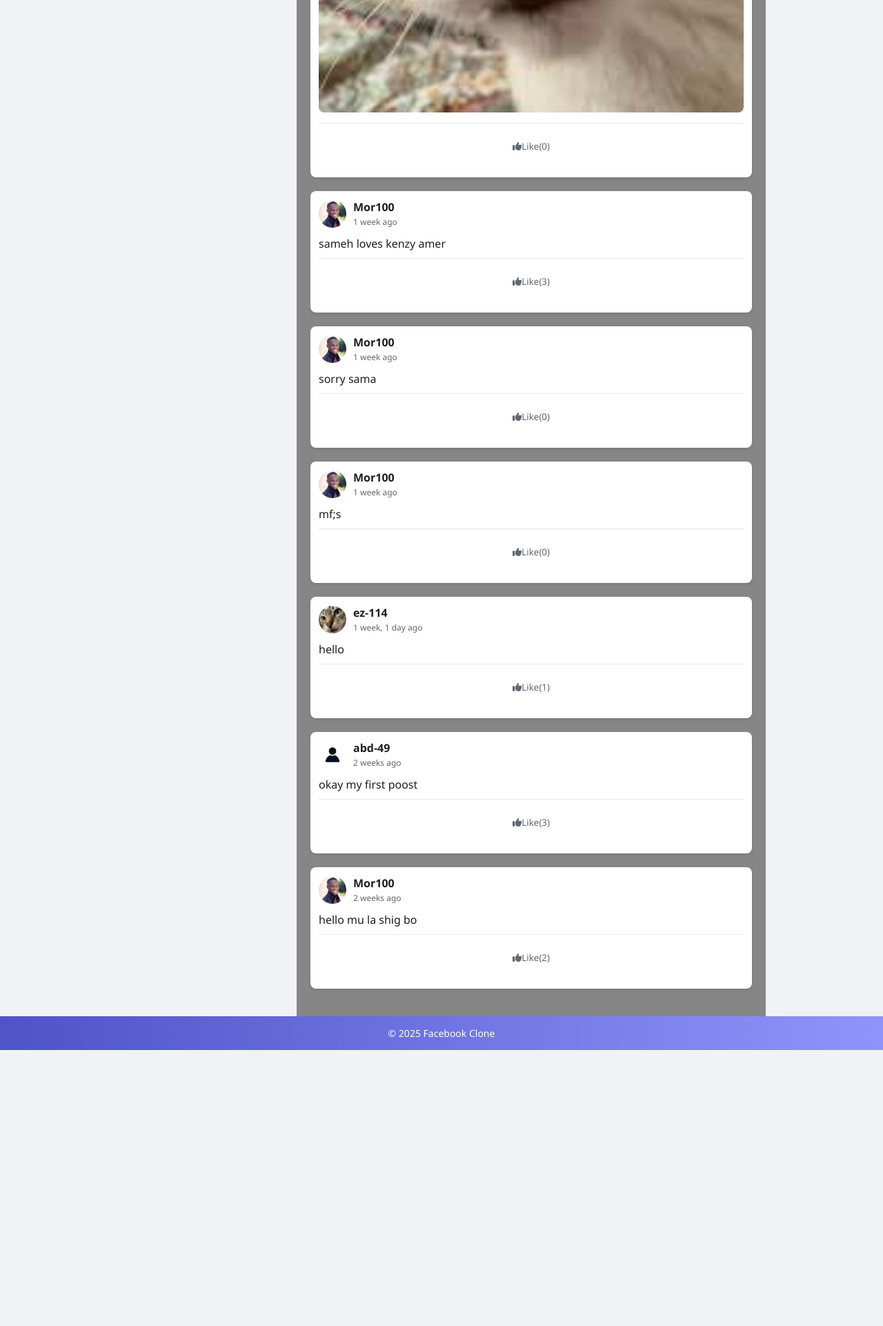
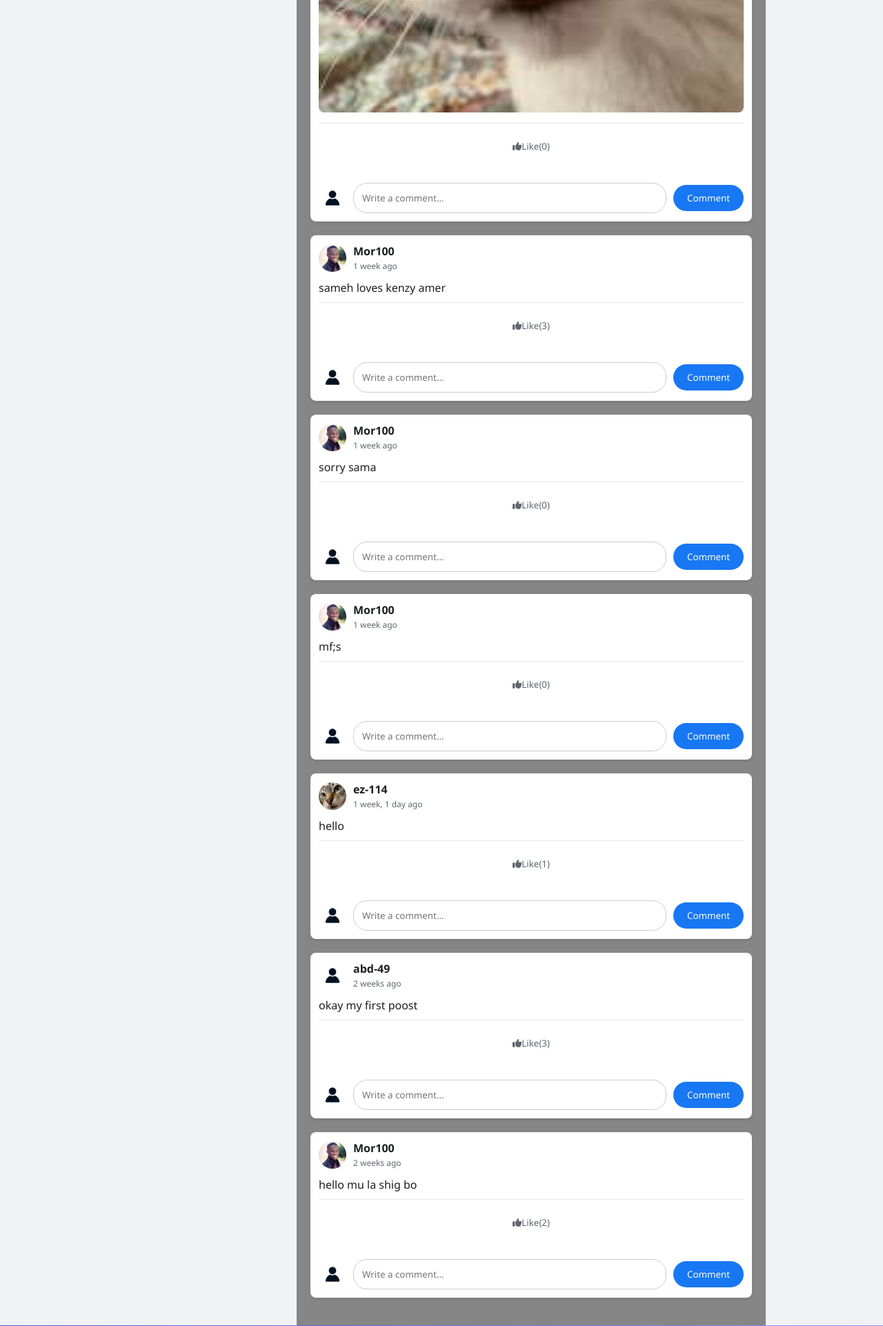
Before and after one commit to Amr-morgan/facebook-clone, a Django app: page / in a window 1280 px wide. Shown: the part 1082-3004 px from the top of the page at 69% size. Before the commit the page ends 2604 px from the top, so only its background shows below. Run offline with Django 5.2, Linux system fonts and the light colour scheme; a user stored in the database is signed in; data comes from the database, SQL or seed files in the repository; both versions use the stored data as it was after the commit; data that the repository does not hold is empty.

Commit message:
add: Users can now add and remove comments on posts

```diff
--- a/static/css/posts.css
+++ b/static/css/posts.css
@@ -172,3 +172,96 @@
     padding: 12px 16px;
     border-bottom: 1px solid #e4e6e9;
 }
+
+.comment-item {
+    align-items: center;
+    margin-bottom: 10px;
+}
+
+.comment-text {
+    background-color: #f0f2f5;
+    padding: 10px;
+    border-radius: 5px;
+    margin-left: 40px;
+    margin-top: 10px;
+    max-width: 80%;
+}
+
+.comment-header {
+    display: flex;
+    justify-items: start;
+    flex-direction: row;
+    justify-content: flex-start;
+}
+
+.left-comment-header {
+    display: flex;
+    align-items: center;
+}
+
+.right-comment-header {
+    display: flex;
+    align-items: center;
+    margin-left: 68%;
+}
+
+.comment-user-info {
+    display: flex;
+    flex-direction: column;
+    justify-content: center;
+    margin-left: 10px;
+}
+
+.comment-username {
+    font-weight: bold;
+}
+
+.comment-time {
+    font-size: 12px;
+    color: #999;
+    padding-left: 5px;
+}
+
+.comment-form {
+    display: flex;
+    align-items: center;
+    margin-top: 20px;
+}
+
+.delete-button {
+    color: #999;
+    font-size: 13px;
+    cursor: pointer;
+    text-decoration: none;
+}
+
+.delete-button:hover {
+    color: #1877f2;
+}
+
+.comment-input {
+    flex: 1;
+    padding: 12px;
+    border-radius: 20px;
+    border: 1px solid #ccc;
+    margin-left: 10px;
+    margin-right: 10px;
+}
+
+.comment-input:focus {
+    outline: none;
+    border-color: #1877f2;
+}
+
+.comment-button {
+    background-color: #1877f2;
+    color: white;
+    border: none;
+    padding: 10px 20px;
+    border-radius: 20px;
+    cursor: pointer;
+}
+
+.comment-button:hover {
+    background-color: #165eab;
+}
--- a/templates/post_feed.html
+++ b/templates/post_feed.html
@@ -81,15 +81,6 @@
                     </button>
                 </form>
 
-                {% comment %} <!-- Comment Post -->
-                <form class="action-button" method="post" action="{% url 'core:add_comment' post.id %}">
-                    {% csrf_token %}
-                    <button class="action-button">
-                        <i class="fas fa-comment"></i>
-                        <span>Comment</span>
-                    </button>
-                </form> {% endcomment %}
-
                 <!-- Delete Post -->
                 {% if post.user == request.user %}
                     <form class="action-button" method="post" action="{% url 'core:delete_post' post.id %}">
@@ -103,6 +94,38 @@
                     </form>
                 {% endif %}
             </div>
+
+            <div class="comments-section">
+                <!-- Comments -->
+                {% for comment in post.comments.all %}
+                    <div class="comment-item">
+                        <div class="comment-header">
+                            <div class="left-comment-header">
+                                <img src="{{ comment.user.profile_picture.url }}" alt="Profile" class="profile-img">
+                                <div class="comment-user-info">
+                                    <div class="comment-username">{{ comment.user.username }}</div>
+                                    <div class="comment-time">{{ comment.timestamp|timesince }} ago</div>
+                                </div>
+                            </div>
+                            {% if comment.user == post.user or comment.user == request.user %}
+                                <div class="right-comment-header">
+                                    <a class="delete-button" href="{% url 'core:delete_comment' comment.id %}"
+                                    onclick="return confirm('Are you sure you want to delete this comment?')">
+                                        <i class="fas fa-trash"></i>
+                                    </a>
+                                </div>
+                            {% endif %}
+                        </div>
+                        <div class="comment-text">{{ comment.content }}</div>
+                    </div>
+                {% endfor %}
+                <form class="comment-form" method="post" action="{% url 'core:add_comment' post.id %}">
+                    {% csrf_token %}
+                    <img src="{{ user.profile_picture.url }}" alt="Profile" class="profile-img">
+                    <input type="text" name="content"class="comment-input" placeholder="Write a comment...">
+                    <button type="submit" class="comment-button">Comment</button>
+                </form>
+            </div>
         </div>
     </div>
     {% empty %}
```
Also changed, not shown: templates/profile/profile.html (+32 -5 lines), db.sqlite3.
